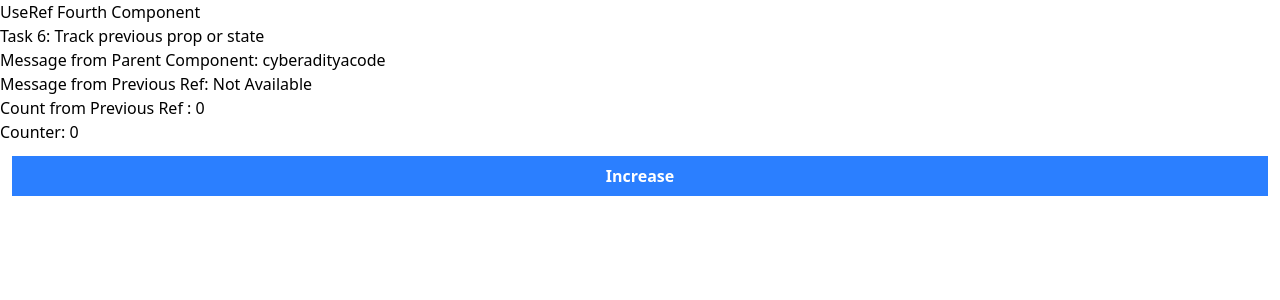
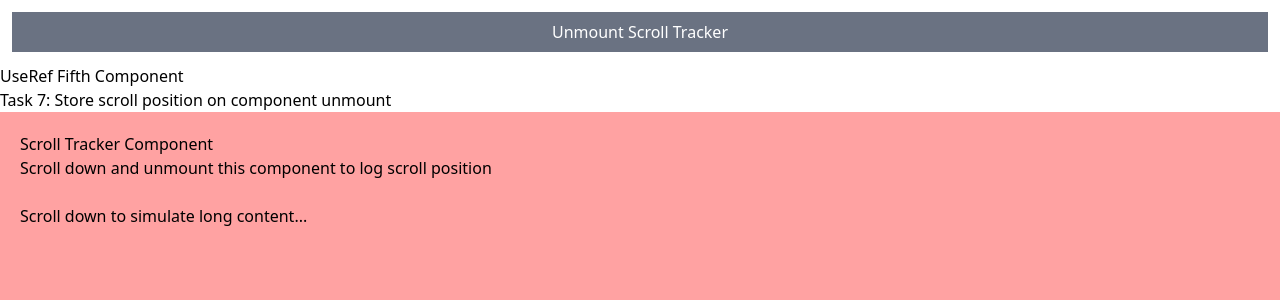
Before and after one commit to cyberadityacode/reactjs, a React (Vite) app in the folder 36 All Hooks in one Project/: page / in a window 1280 px wide. Shown: the top 300 px of the page. Built offline with nearby package versions, Linux system fonts and the light colour scheme.

Commit message:
added task 7 of challenge useRef

```diff
--- /dev/null
+++ b/36 All Hooks in one Project/components/hooks/useRef/UseRefFifthComponent.jsx
@@ -0,0 +1,50 @@
+import React, { useEffect, useRef, useState } from 'react'
+/*  Task 7: Store scroll position on unmount
+Use a ref to store scroll position before the component unmounts.
+
+Log it to the console. */
+export function UseRefFifthComponent() {
+    console.log('I am Mounted');
+    const scrollPosition = useRef(0);
+
+    useEffect(()=>{
+        const handleScroll = ()=>{
+            scrollPosition.current = window.scrollY;
+        }
+        window.addEventListener("scroll", handleScroll)
+
+        //cleanup
+        return ()=>{
+            // On unmount log the last known scroll position
+            console.log("Component Unmounted. last scroll position", scrollPosition.current);
+            window.removeEventListener("scroll", handleScroll);
+        }
+    },[])
+
+  return (
+    <div>
+        <h1>UseRef Fifth Component</h1>
+        <h1>Task 7: Store scroll position on component unmount</h1>
+        <div className="h-[2000px] p-5 bg-red-300 ">
+            <h1>Scroll Tracker Component</h1>
+            <p>Scroll down and unmount this component to log scroll position</p>
+            <p className="mt-6">Scroll down to simulate long content...</p>
+        </div>
+
+
+    </div>
+  )
+}
+
+export default function ParentComponentFifth(){
+    const [show,setShow] = useState(true);
+
+
+    return (
+        <>
+        <button className='p-2 m-3 bg-gray-500 text-white hover:bg-gray-800' onClick={()=>setShow((prev)=> !prev)}>{show ?"Unmount" :"Mount"} Scroll Tracker</button>
+
+       {show && <UseRefFifthComponent />}
+        </>
+    );
+}
--- a/36 All Hooks in one Project/src/main.jsx
+++ b/36 All Hooks in one Project/src/main.jsx
@@ -21,6 +21,8 @@ import UseRefFirstComponent from "../components/hooks/useRef/UseRefFirstComponen
 import UseRefSecondComponent from "../components/hooks/useRef/UseRefSecondComponent.jsx";
 import UseRefThirdComponent from "../components/hooks/useRef/UseRefThirdComponent.jsx";
 import UseRefFourthComponent from "../components/hooks/useRef/UseRefFourthComponent.jsx";
+import UseRefFifthComponent from "../components/hooks/useRef/UseRefFifthComponent.jsx";
+import ParentComponentFifth from "../components/hooks/useRef/UseRefFifthComponent.jsx";
 
 createRoot(document.getElementById("root")).render(
   <StrictMode>
@@ -35,6 +37,7 @@ createRoot(document.getElementById("root")).render(
     {/* <UseRefFirstComponent /> */}
     {/* <UseRefSecondComponent /> */}
     {/* <UseRefThirdComponent /> */}
-    <UseRefFourthComponent />
+    {/* <UseRefFourthComponent /> */}
+    {/* <UseRefFifthComponent /> */} <ParentComponentFifth />
   </StrictMode>
 );
```
Also changed, not shown: 1 other file (tests, documents, lock files or other folders).
